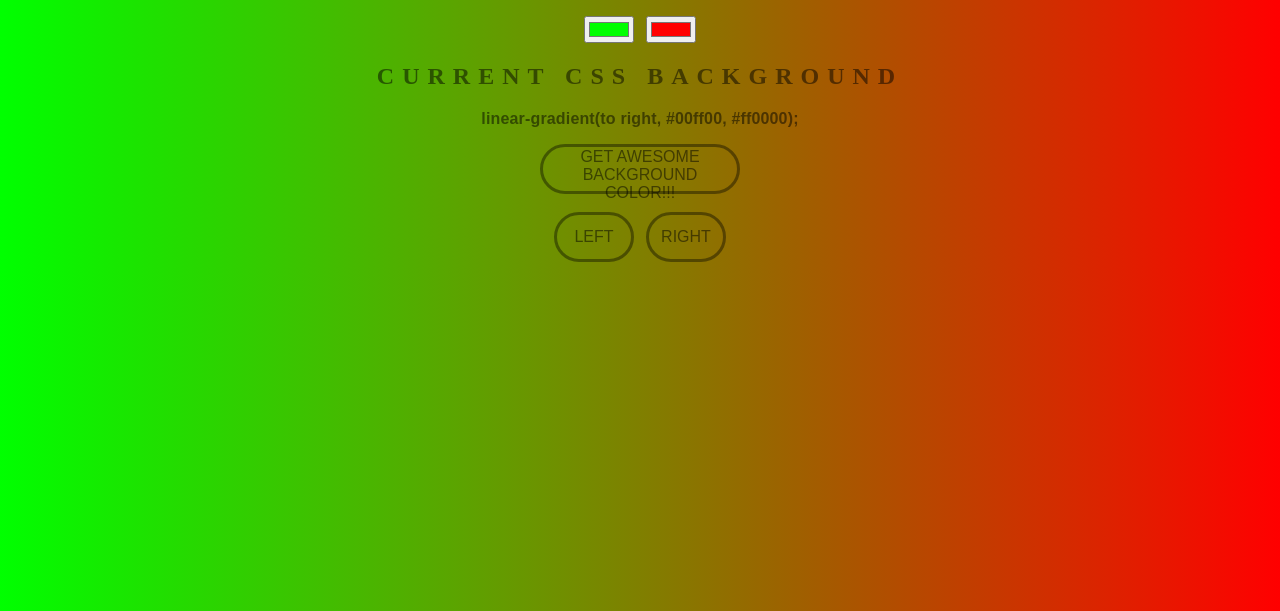
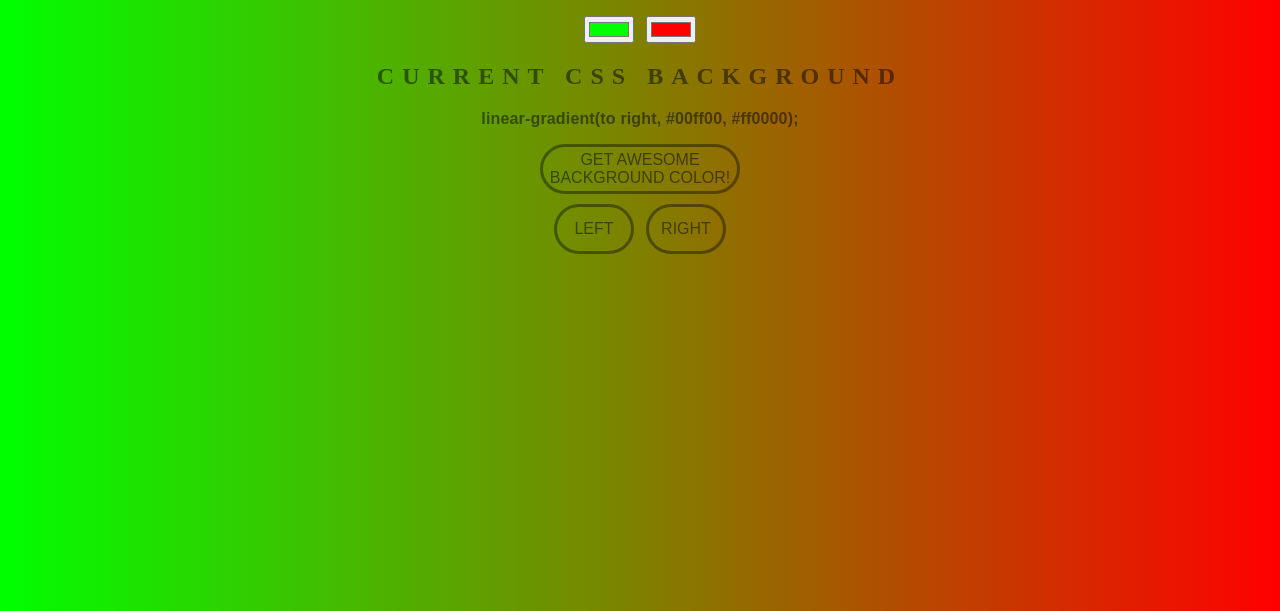
Before and after one commit to jcccookie/background-generator, a plain HTML site: page index.html in a window 1280 px wide. Shown: the part 189-800 px from the top of the page. Drawn offline with Linux system fonts and the light colour scheme.

Commit message:
changing text

```diff
--- a/index.html
+++ b/index.html
@@ -10,7 +10,7 @@
 	<input class="color2" type="color" name="color2" value="#ff0000">
 	<h2>Current CSS Background</h2>
 	<h3></h3>
-	<button class="random-button">Get Awesome Background color!!!</button>
+	<button class="random-button">Get Awesome Background color!</button>
 	<div class="container">
 		<button class="random-button sm left">Left</button>
 		<button class="random-button sm right">Right</button>
```
